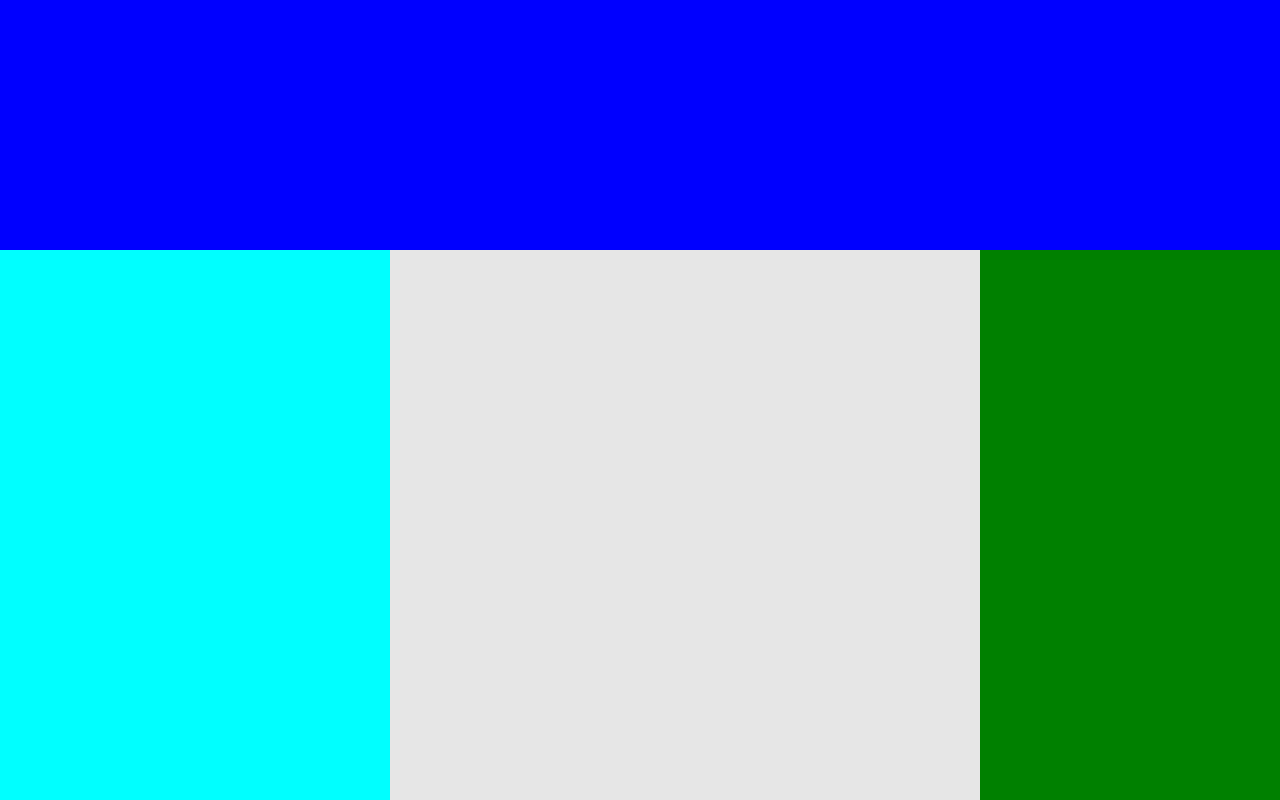
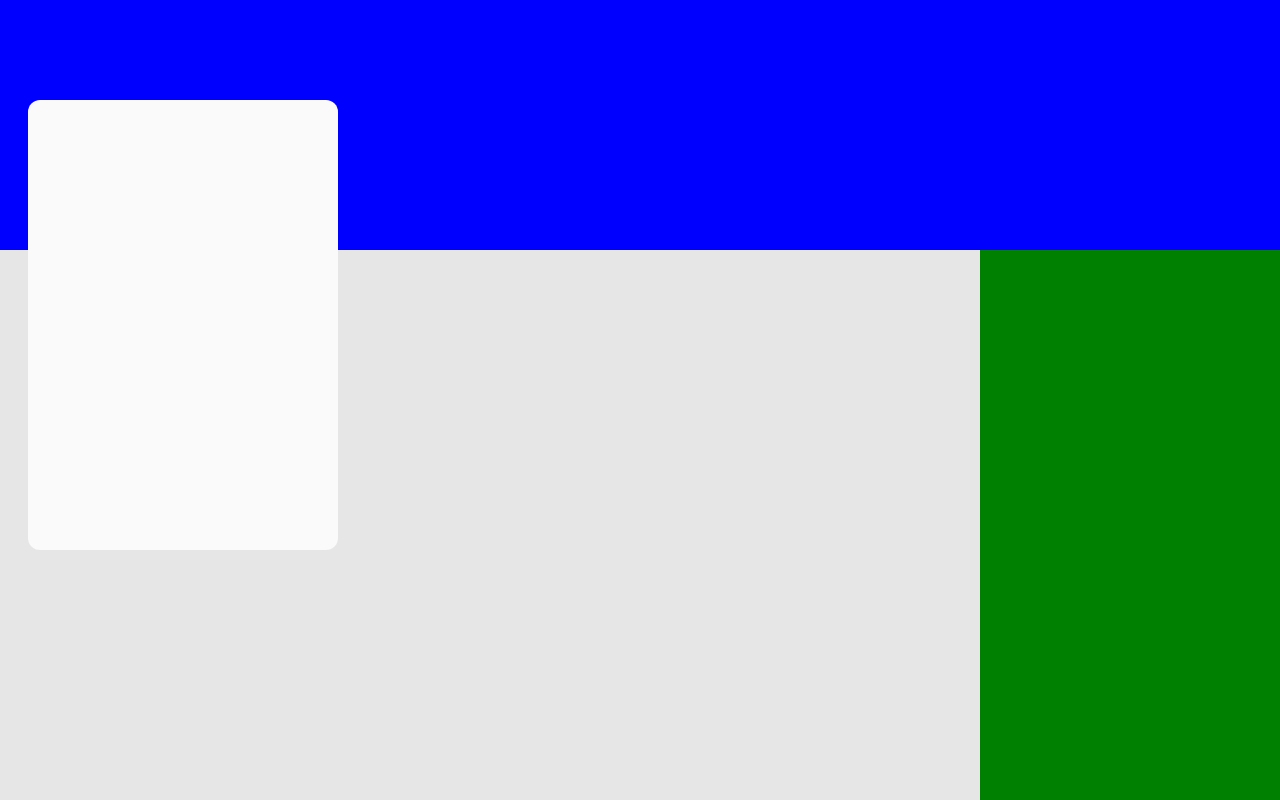
Before and after one commit to sircoffee/github-profile-viewer, a React (Vite) app: page / in a window 1280 px wide. Shown: the top 800 px of the page. Built offline with nearby package versions, Linux system fonts and the light colour scheme.

Commit message:
block-left adjusted position and border radius

```diff
--- a/src/styles/global.css
+++ b/src/styles/global.css
@@ -5,6 +5,7 @@
     padding: 0;
 
     --bg-base: rgb(230, 230, 230);
+    --block-base: rgb(250, 250, 250);
 }
 
 .application {
@@ -29,9 +30,18 @@
 }
 
 .block-left {
-    background-color: cyan;
-    height: 100%;
-    width: 390px;
+    background-color: var(--block-base);
+
+    height: 450px;
+    width: 310px;
+
+    border-radius: 12px;
+    box-shadow: black;
+
+    position: relative;
+
+    margin-left: 28px;
+    top: -150px;
 }
 
 .block-right {
```
